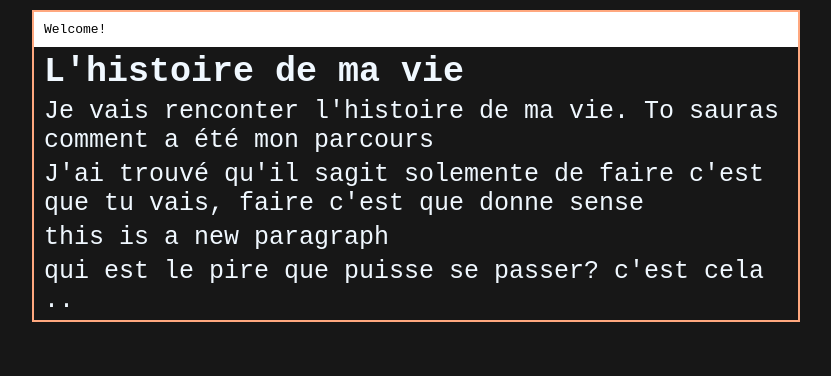
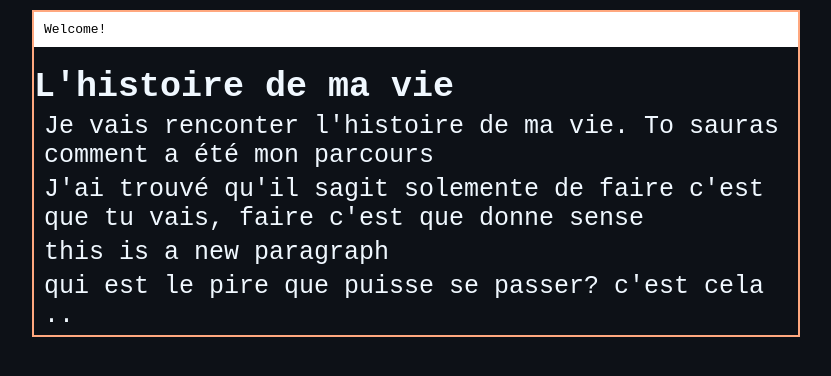
Before and after one commit to YeisonAndreyLiCe/Git-and-GitHub-Course, a plain HTML site: page index.html in a window 1280 px wide. Shown: the whole page, without its empty margins (224-1055 px from the left). Drawn offline with Linux system fonts and the light colour scheme.

Commit message:
updating files htm and css

```diff
--- a/style.css
+++ b/style.css
@@ -9,7 +9,7 @@ html, body{
     width: 100%;
 }
 body{
-    background-color: #171717;
+    background-color: #0d1117;
     color:aliceblue;
 }
 .container{
@@ -17,16 +17,20 @@ body{
     border: 2px solid rgb(255, 168, 127);
 }
 
-p{
+p, li{
     font-size: 25px;
 }
 h1{
     font-size:35px;
 }
 
-p, h1, h2{
+p, li{
     margin:5px 10px;
 }
+h1, h2{
+    margin-top: 20px;
+}
+
 header{
     background-color: white;
     color:black;
```
Also changed, not shown: index.html (+1 -0 lines).
